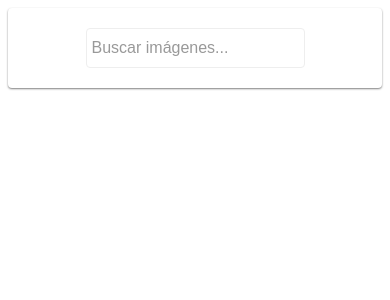
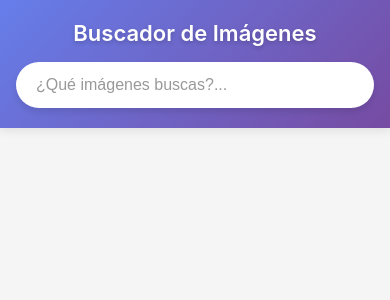
Before and after one commit to rlunasanchez/buscador-imagenes, a React (Vite) app: page / in a window 390 px wide. Shown: the top 300 px of the page. Built offline with nearby package versions, Linux system fonts and the light colour scheme.

Commit message:
Improve UI: responsive design, better styling, add title

```diff
--- a/src/App.jsx
+++ b/src/App.jsx
@@ -15,6 +15,7 @@ const App = () => {
   return (
     <div>
       <header>
+        <h1>Buscador de Imágenes</h1>
         <Formik
           initialValues={{ search: '' }}
           onSubmit={async (values, { resetForm }) => {
@@ -53,7 +54,7 @@ const App = () => {
               id="search"
               name="search"
               type="search"
-              placeholder="Buscar imágenes..."
+              placeholder="¿Qué imágenes buscas?..."
               aria-label="Buscar imágenes"
             />
           </Form>
--- a/src/article.css
+++ b/src/article.css
@@ -1,22 +1,39 @@
 article {
-    transition: box-shadow 0.2s ease;
+    transition: box-shadow 0.2s ease, transform 0.2s ease;
     display: inline-block;
-    width: 350px;
-    margin: 50px 0 10px 10px;
-    background-color: #eee;
-    border-radius: 4px;
+    width: 100%;
+    margin: 0 0 20px 0;
+    background-color: #fff;
+    border-radius: 8px;
     cursor: pointer;
+    overflow: hidden;
+    box-shadow: 0 2px 8px rgba(0, 0, 0, 0.08);
 }
 
 article > img {
-    width: inherit;
-    border-radius: 4px 4px 0px 0px;
+    width: 100%;
+    display: block;
+    aspect-ratio: 4/3;
+    object-fit: cover;
 }
 
 article > p {
-    padding: 14px 16px;
+    padding: 12px 16px;
+    margin: 0;
+    font-size: 14px;
+    color: #555;
+    line-height: 1.4;
+    white-space: nowrap;
+    overflow: hidden;
+    text-overflow: ellipsis;
 }
 
 article:hover {
-    box-shadow: 0px 1px 2px rgba(0, 0, 0, 0.5);
+    box-shadow: 0 4px 16px rgba(0, 0, 0, 0.15);
+    transform: translateY(-2px);
 }
+
+article:focus {
+    outline: 2px solid #333;
+    outline-offset: 2px;
+}
--- a/src/content.css
+++ b/src/content.css
@@ -1,9 +1,24 @@
 .container {
     display: flex;
     justify-content: center;
+    padding: 20px;
 }
 
 .center {
     max-width: 1200px;
+    width: 100%;
     column-count: 3;
+    column-gap: 20px;
 }
+
+@media (max-width: 900px) {
+    .center {
+        column-count: 2;
+    }
+}
+
+@media (max-width: 600px) {
+    .center {
+        column-count: 1;
+    }
+}
--- a/src/header.css
+++ b/src/header.css
@@ -4,6 +4,13 @@ html {
 
 html * {
     box-sizing: inherit;
+}
+
+body {
+    margin: 0;
+    font-family: -apple-system, BlinkMacSystemFont, 'Segoe UI', Roboto, Oxygen, Ubuntu, sans-serif;
+    background-color: #f5f5f5;
+    min-height: 100vh;
 }
 
 .sr-only {
@@ -21,29 +28,42 @@ header {
     display: flex;
     flex-direction: column;
     align-items: center;
-    padding: 20px;
-    box-shadow: 0px 1px 2px rgba(0, 0, 0, 0.5);
-    border-radius: 4px;
+    padding: 24px 20px;
+    box-shadow: 0 2px 10px rgba(0, 0, 0, 0.1);
+    border-radius: 0 0 12px 12px;
     z-index: 2;
     position: relative;
-    background: #fff;
+    background: linear-gradient(135deg, #667eea 0%, #764ba2 100%);
+}
+
+header h1 {
+    margin: 0 0 16px 0;
+    color: #fff;
+    font-size: 28px;
+    font-weight: 600;
+    text-shadow: 0 2px 4px rgba(0, 0, 0, 0.2);
+}
+
+header form {
+    width: 100%;
+    max-width: 500px;
 }
 
 header input {
     outline: none;
-    padding: 10px 5px;
-    border-radius: 4px;
-    border: solid 1px #eee;
+    padding: 14px 20px;
+    border-radius: 30px;
+    border: none;
     font-size: 16px;
-    color: #222;
+    color: #333;
     width: 100%;
-    max-width: 400px;
-    transition: border-color 0.2s ease, box-shadow 0.2s ease;
+    box-shadow: 0 4px 6px rgba(0, 0, 0, 0.1);
+    transition: box-shadow 0.2s ease, transform 0.2s ease;
 }
 
 header input:focus {
-    border-color: #333;
-    box-shadow: 0 0 0 2px rgba(0, 0, 0, 0.1);
+    box-shadow: 0 6px 12px rgba(0, 0, 0, 0.2);
+    transform: scale(1.02);
 }
 
 header input::placeholder {
@@ -60,8 +80,27 @@ header input::placeholder {
 
 .loading {
     color: #333;
+    font-weight: 500;
 }
 
 .error {
     color: #d32f2f;
+    background: #ffebee;
+    border-radius: 8px;
+    margin: 20px;
 }
+
+.no-results {
+    color: #757575;
+}
+
+@media (max-width: 600px) {
+    header {
+        padding: 20px 16px;
+        border-radius: 0;
+    }
+
+    header h1 {
+        font-size: 22px;
+    }
+}
```
